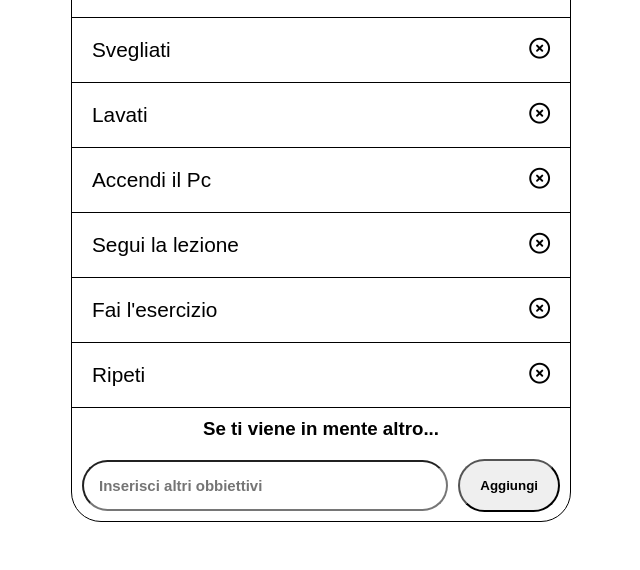
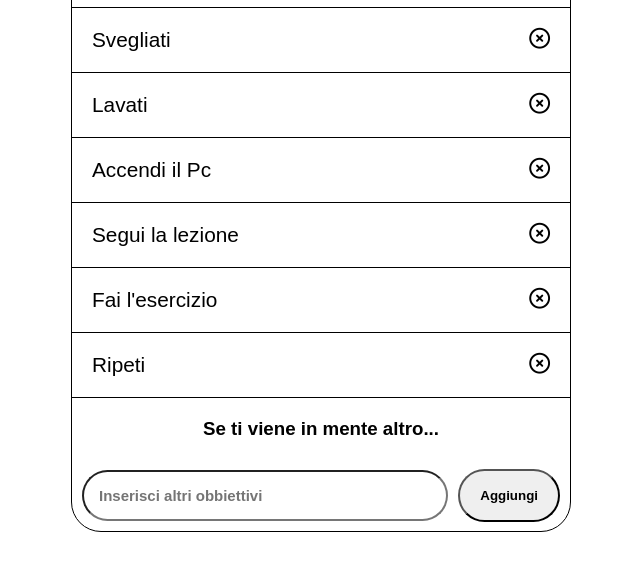
Before and after one commit to Riccardo15Pinto/vue-todolist, a plain HTML site: page index.html in a window 1280 px wide. Shown: the part 188-758 px from the top of the page, without its empty margins (319-959 px from the left). Drawn offline with nearby package versions, Linux system fonts and the light colour scheme.

Commit message:
set h3 element

```diff
--- a/css/style.css
+++ b/css/style.css
@@ -18,6 +18,11 @@ main{
     display: flex;
     justify-content: center;
     align-items: center;
+}
+
+h3{
+    text-align: center;
+    padding: 10px;
 }
 
 /*Main*/
```
